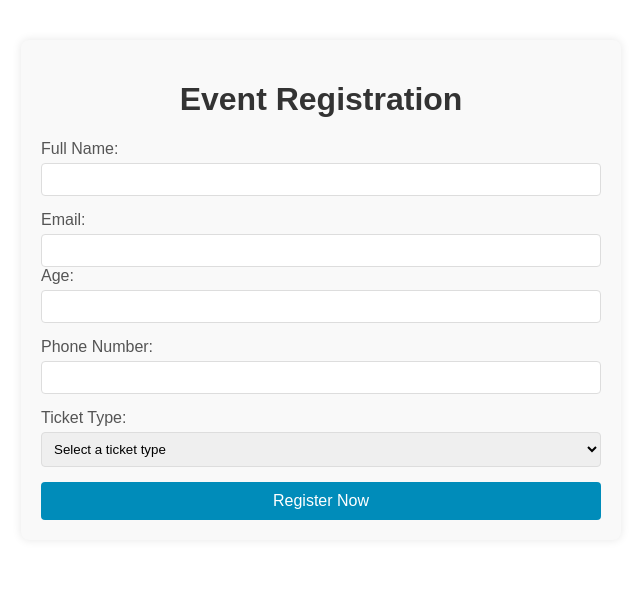
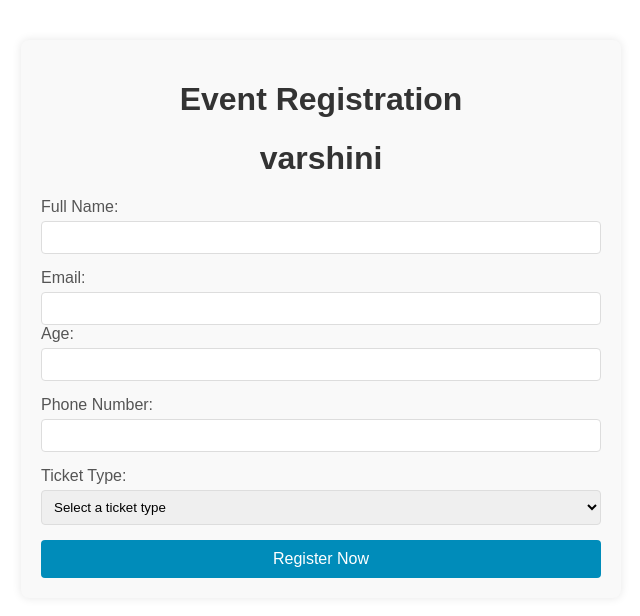
Before and after one commit to maneendra03/week1, a plain HTML site: page index.html in a window 1280 px wide. Shown: the whole page, without its empty margins (319-959 px from the left). Drawn offline with Linux system fonts and the light colour scheme.

Commit message:
second commit

```diff
--- a/index.html
+++ b/index.html
@@ -55,6 +55,7 @@
 <body>
     <div class="form-container">
         <h1>Event Registration</h1>
+        <h1>varshini</h1>
         <form id="registrationForm" onsubmit="return false;">
             <div class="form-group">
                 <label for="fullName">Full Name:</label>
```
